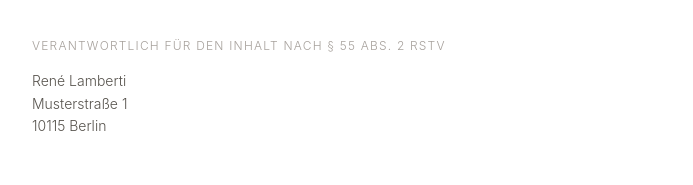
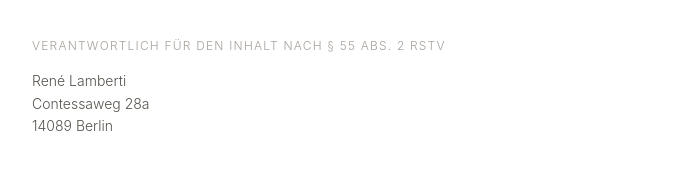
Before and after one commit to EnerL77/rene-website, a Next.js app: page /impressum in a window 1280 px wide. Shown: the part 554-739 px from the top of the page, without its empty margins (272-965 px from the left). Built offline with nearby package versions, Linux system fonts and the light colour scheme.

Commit message:
Update hero CTA

```diff
--- a/app/impressum/page.tsx
+++ b/app/impressum/page.tsx
@@ -30,7 +30,7 @@ export default function Impressum() {
           <p>
             René Lamberti<br />
             {/* BITTE ERSETZEN: */}
-            Contessaweg 28a 1<br />
+            Contessaweg 28a<br />
             14089 Berlin<br />
             Deutschland
           </p>
@@ -58,8 +58,8 @@ export default function Impressum() {
           <p>
             René Lamberti<br />
             {/* BITTE ERSETZEN: */}
-            Musterstraße 1<br />
-            10115 Berlin
+            Contessaweg 28a<br />
+            14089 Berlin
           </p>
         </section>
 
```
